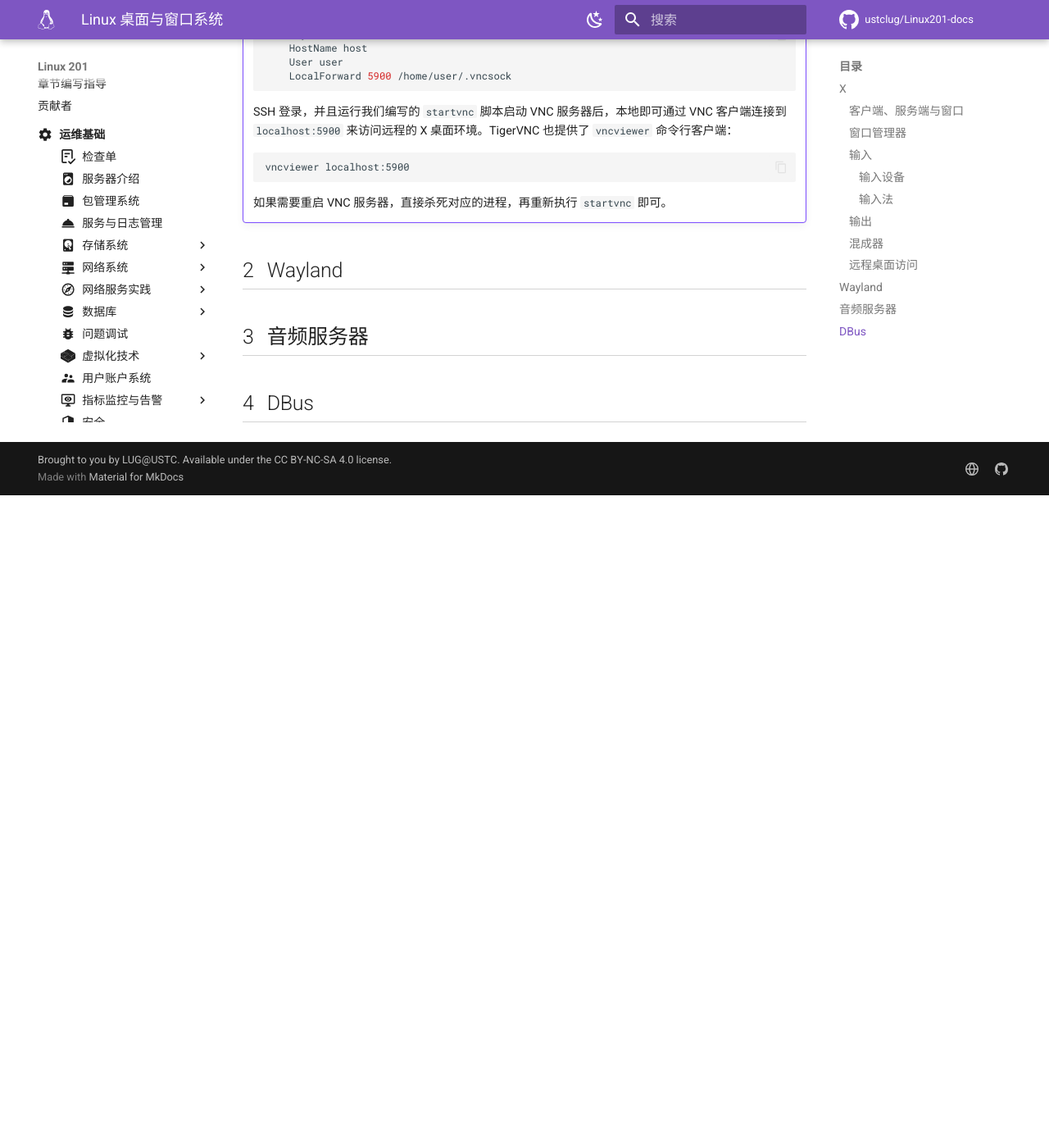
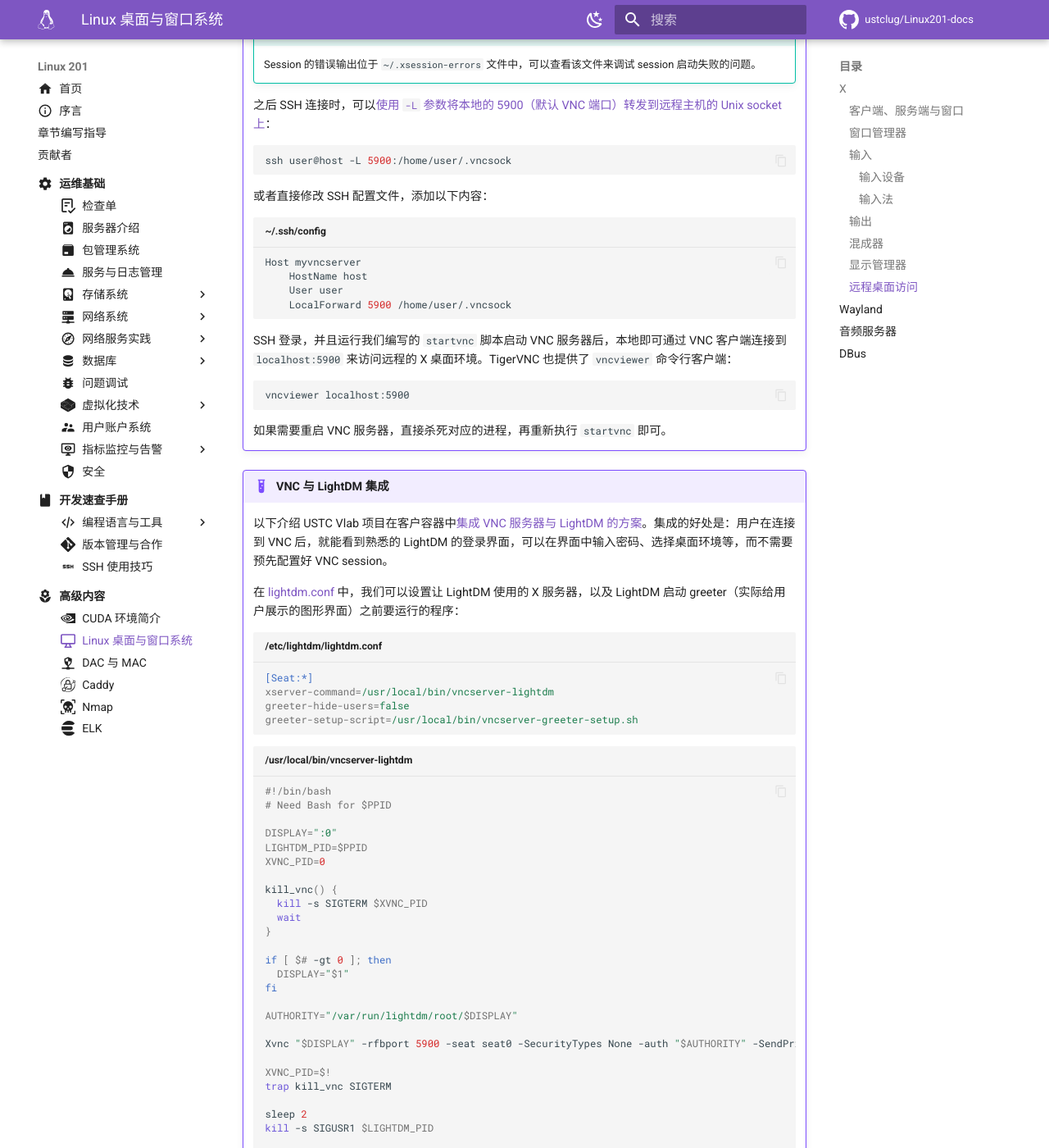
Before and after one commit to ustclug/Linux201-docs, an MkDocs documentation site: the page built from docs/advanced/desktop.md, in a window 1280 px wide and 1400 px high, scrolled down 10553 px. Shown: the whole window at 82% size. Built offline with MkDocs 1.6.1 and Material for MkDocs 9.7.7, drawn with Linux system fonts in a browser that asks for light colours; comment, search, counter and statistics services are not loaded; before the commit the page ends 11157 px from its top, so only the background shows below that; some of the changed text lies outside the part shown.

Commit message:
advanced/desktop: Vlab solution for LightDM + VNC

````diff
--- a/docs/advanced/desktop.md
+++ b/docs/advanced/desktop.md
@@ -306,6 +306,12 @@ QT_IM_MODULE="fcitx"
 2007 年的 Compiz 的立方体效果。[By Nicofo，CC BY-SA 3.0](https://commons.wikimedia.org/wiki/Compiz#/media/File:Compiz-fusion_effects_Cube.jpg)。
 {: .caption }
 
+### 显示管理器 {#x-display-manager}
+
+在 X 下，显示管理器（Display Manager，DM）负责在 X 服务器上显示登录界面，在用户登录后启动对应的桌面环境或者窗口管理器。常见的 DM 有 [GDM](https://gitlab.gnome.org/GNOME/gdm/)（GNOME Display Manager）、[SDDM](https://github.com/sddm/sddm)（Simple Desktop Display Manager，KDE 默认使用）、[LightDM](https://github.com/canonical/lightdm) 等。DM 一般作为 systemd 的服务运行，在系统启动时自动启动 X 服务器，并且显示登录界面。
+
+之所以叫 Display Manager 而不是 Login Manager，是因为 DM 还管理着 X（即 "Display"）——比如说，如果 X 崩溃了，DM 会重新启动 X 并且重新显示登录界面。
+
 ### 远程桌面访问 {#x-remote-desktop}
 
 X 的网络透明性设计似乎使得远程桌面访问变得非常简单——只需要 `ssh -X` 或者 `ssh -Y` 就可以了。但是由于 X 协议本身的设计问题，这么做的性能并不好，主要原因包括：
@@ -313,11 +319,11 @@ X 的网络透明性设计似乎使得远程桌面访问变得非常简单——
 1. X 协议很「啰嗦」，大量的操作都需要往返通信，这导致网络延迟会被协议放大数倍，甚至十几倍。
 2. 旧的 X 程序一般会调用 X 协议的接口来画线段、字体等（例如[客户端、服务端与窗口](#client-server-window)中展示的 xedit），但是绝大多数现代 UI 框架（例如 GTK、Qt）早已经不这么做了，而是直接画图给服务器。在远程环境下意味着传输大量未压缩的图像数据，网络带宽消耗大。
 
-因此 X 的网络透明性几乎只适合在极低延迟的网络环境下使用。对于更常见的场景，根据需求不同，可以使用传统的 VNC/RDP 方案，本身作为 X server，支持多种网络与图形协议的 [Xpra](https://github.com/Xpra-org/xpra)，针对游戏场景优化的 [Sunshine](https://github.com/LizardByte/Sunshine)，或者为远程协助设计的 [RustDesk](https://rustdesk.com/) 等等。类似的远程桌面方案还有很多，可以按需选择。
+因此 X 的网络透明性几乎只适合在极低延迟的网络环境下使用（基于同样的理由，我们也不介绍为远程使用 DM 设计的古早协议 XDMCP）。对于更常见的场景，根据需求不同，可以使用传统的 VNC/RDP 方案，本身作为 X server，支持多种网络与图形协议的 [Xpra](https://github.com/Xpra-org/xpra)，针对游戏场景优化的 [Sunshine](https://github.com/LizardByte/Sunshine)，或者为远程协助设计的 [RustDesk](https://rustdesk.com/) 等等。类似的远程桌面方案还有很多，可以按需选择。
 
 !!! example "SSH + VNC 的远程桌面访问方案"
 
-    以下介绍一种常见的远程桌面访问方案：通过 SSH 隧道访问远程主机上的 VNC 服务器。只要能够建立 SSH 连接，就可以通过这种方法获取到基本的 X 桌面环境，并且用户之间互相隔离，且不需要配置防火墙，远程桌面图像也不会经手第三方。
+    以下介绍一种常见的远程桌面访问需求的解决方案：通过 SSH 隧道访问远程主机上的 VNC 服务器。只要能够建立 SSH 连接，就可以通过这种方法获取到基本的 X 桌面环境，并且用户之间互相隔离，且不需要配置防火墙，远程桌面图像也不会经手第三方。
 
     [TigerVNC](https://github.com/TigerVNC/tigervnc) 实现了 Xvnc，安装 `tigervnc-standalone-server` 包即可。Xvnc 是一个集成了 VNC 服务器功能的 X server，可以像启动 X 一样启动 Xvnc。这里为了安全起见，我们将启动的 Xvnc 绑定到家目录下的一个 Unix socket 上，由 Unix 的文件权限管理来保证用户之间的隔离（因此不需要设置额外的 VNC 密码），并且避免将 VNC 端口暴露到网络上。启动的脚本如下（使用 [tigervncserver(1)][tigervncserver.1]）：
 
@@ -375,6 +381,73 @@ X 的网络透明性设计似乎使得远程桌面访问变得非常简单——
 
     如果需要重启 VNC 服务器，直接杀死对应的进程，再重新执行 `startvnc` 即可。
 
+!!! example "VNC 与 LightDM 集成"
+
+    以下介绍 USTC Vlab 项目在客户容器中[集成 VNC 服务器与 LightDM 的方案](https://github.com/USTC-vlab/deb/tree/master/vlab-vnc)。集成的好处是：用户在连接到 VNC 后，就能看到熟悉的 LightDM 的登录界面，可以在界面中输入密码、选择桌面环境等，而不需要预先配置好 VNC session。
+
+    在 [lightdm.conf](https://github.com/canonical/lightdm/blob/5f14752419fc7f0fd763013c8195dcb0099c940a/data/lightdm.conf) 中，我们可以设置让 LightDM 使用的 X 服务器，以及 LightDM 启动 greeter（实际给用户展示的图形界面）之前要运行的程序：
+
+    ```ini title="/etc/lightdm/lightdm.conf"
+    [Seat:*]
+    xserver-command=/usr/local/bin/vncserver-lightdm
+    greeter-hide-users=false
+    greeter-setup-script=/usr/local/bin/vncserver-greeter-setup.sh
+    ```
+
+    ```shell title="/usr/local/bin/vncserver-lightdm"
+    #!/bin/bash
+    # Need Bash for $PPID
+
+    DISPLAY=":0"
+    LIGHTDM_PID=$PPID
+    XVNC_PID=0
+
+    kill_vnc() {
+      kill -s SIGTERM $XVNC_PID
+      wait
+    }
+
+    if [ $# -gt 0 ]; then
+      DISPLAY="$1"
+    fi
+
+    AUTHORITY="/var/run/lightdm/root/$DISPLAY"
+
+    Xvnc "$DISPLAY" -rfbport 5900 -seat seat0 -SecurityTypes None -auth "$AUTHORITY" -SendPrimary=0 &
+
+    XVNC_PID=$!
+    trap kill_vnc SIGTERM
+
+    sleep 2
+    kill -s SIGUSR1 $LIGHTDM_PID
+
+    wait
+    exit 0
+    ```
+
+    !!! danger "安全性注意事项"
+
+        在这里，VNC 服务没有安全性校验。在 Vlab 中，所有用户对 VNC 的访问都必须经过我们自己编写的 VNC 网关，并且用户之间的 VNC 端口由防火墙阻止互相访问，因此这种设计是安全的。如果你在其他场景使用，请务必注意安全性问题，**特别是需要暴露端口到公网的情况**。互联网中存在大量自动化扫描空密码、弱密码的 bot。如果你不注意安全，那么之后你就可能会看到自己的 VNC 的桌面被其他人分享在某些社交媒体上，然后发现自己的桌面被陌生人入侵操控。
+
+        VNC 传统的密码模式 `VncAuth` 是不安全的——它的密码明文传输，并且密码长度最多只有 8 个字节，因此不建议使用。建议至少使用 `TLSVnc`，或者使用 SSH 隧道等方式保护 VNC 连接。
+
+    !!! note "为什么要给 LightDM 发送 SIGUSR1？"
+
+        这一点在 [xserver(1)][xserver.1] 手册页中有说明：当 X 服务器发现自己从父进程继承的 SIGUSR1 信号的 handler 是 `SIG_IGN`（忽略信号）时，就会在启动完成之后向它的父进程发送 SIGUSR1 信号。DM 可以利用这个机制来等待 X 服务器启动完成。
+
+        这里的 shell 脚本用了相对粗糙的 `sleep 2` 来等待 X 服务器启动完成，然后以 X 服务器的这一套信号协议来通知 LightDM。
+
+    ```shell title="/usr/local/bin/vncserver-greeter-setup.sh"
+    #!/bin/sh
+    vncconfig -nowin &
+    ```
+
+    !!! note "vncconfig 的作用"
+
+        [vncconfig(1)][vncconfig.1] 是 TigerVNC 提供的一个小工具，负责处理剪贴板同步等功能。如果不运行它，那么 VNC 客户端与服务器之间的剪贴板将无法同步。
+
+    之后 LightDM 在启动时，就会启动 Xvnc，在 5900 端口上监听 VNC 连接。
+
 ## Wayland
 
 ## 音频服务器
````
Also changed, not shown: includes/man.md (+2 -0 lines).
